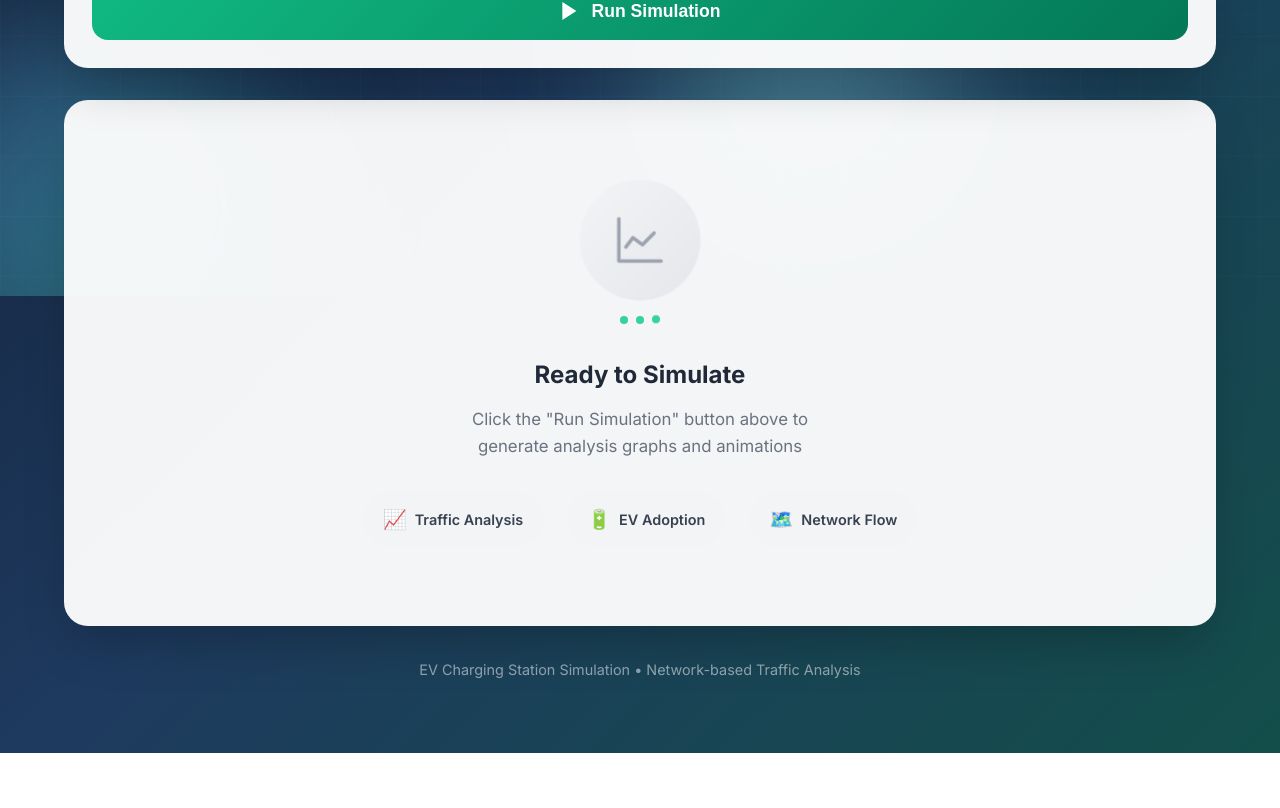
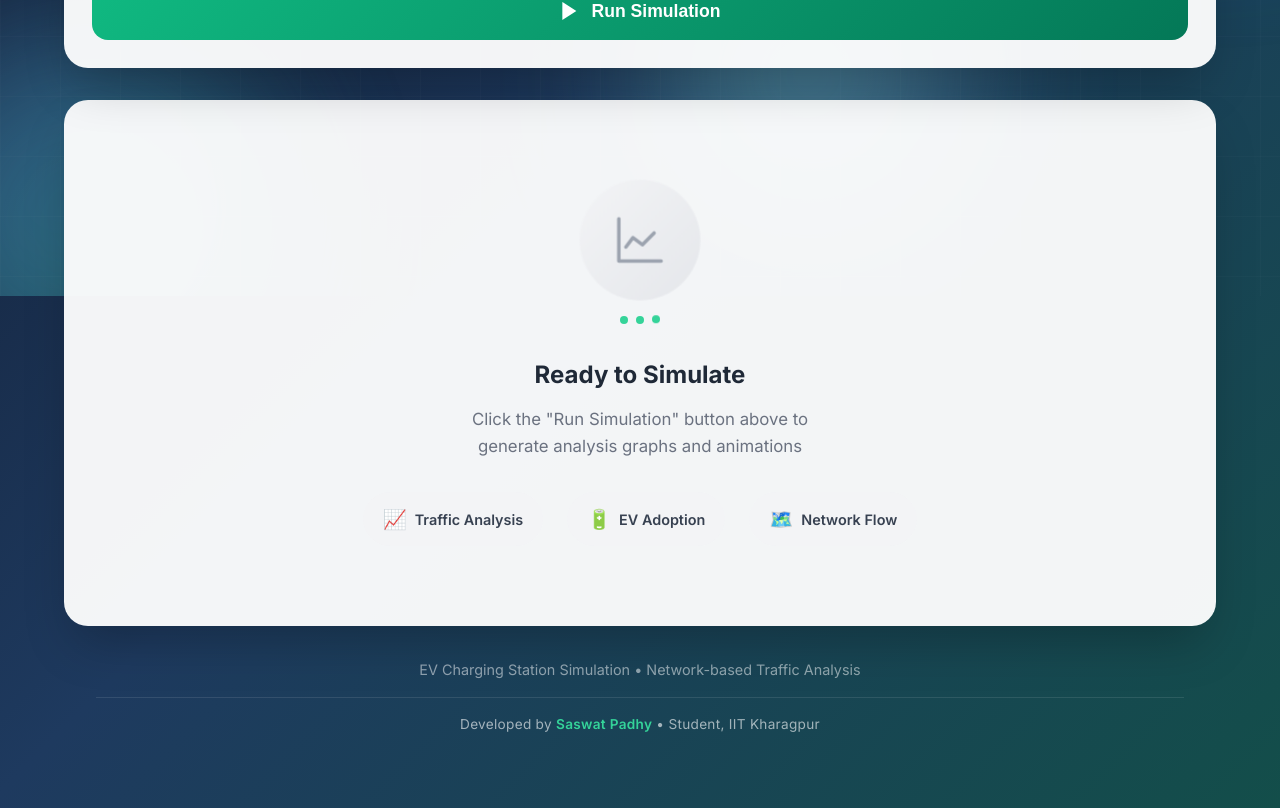
Before and after one commit to Saswatpadhy9905/MAHA_EV_PrOject, a React (Vite) app in the folder client/Opt-Frontend/: page / in a window 1280 px wide. Shown: the part 504-1312 px from the top of the page. Before the commit the page ends 1257 px from the top, so only its background shows below. Built offline with nearby package versions, Linux system fonts and the light colour scheme.

Commit message:
Add professional footer credit - Saswat Padhy, IIT KGP

```diff
--- a/client/Opt-Frontend/src/App.css
+++ b/client/Opt-Frontend/src/App.css
@@ -922,6 +922,23 @@ body {
   font-size: 0.9rem;
 }
 
+.footer-credit {
+  margin-top: 16px;
+  padding-top: 16px;
+  border-top: 1px solid rgba(255, 255, 255, 0.1);
+}
+
+.footer-credit p {
+  font-size: 0.85rem;
+  color: rgba(255, 255, 255, 0.6);
+  letter-spacing: 0.3px;
+}
+
+.footer-credit strong {
+  color: var(--primary-400);
+  font-weight: 600;
+}
+
 /* Animations */
 @keyframes fadeIn {
   from { opacity: 0; }
--- a/client/Opt-Frontend/src/App.jsx
+++ b/client/Opt-Frontend/src/App.jsx
@@ -361,6 +361,9 @@ function App() {
         {/* Footer */}
         <footer className="footer">
           <p>EV Charging Station Simulation • Network-based Traffic Analysis</p>
+          <div className="footer-credit">
+            <p>Developed by <strong>Saswat Padhy</strong> • Student, IIT Kharagpur</p>
+          </div>
         </footer>
       </div>
     </div>
```
